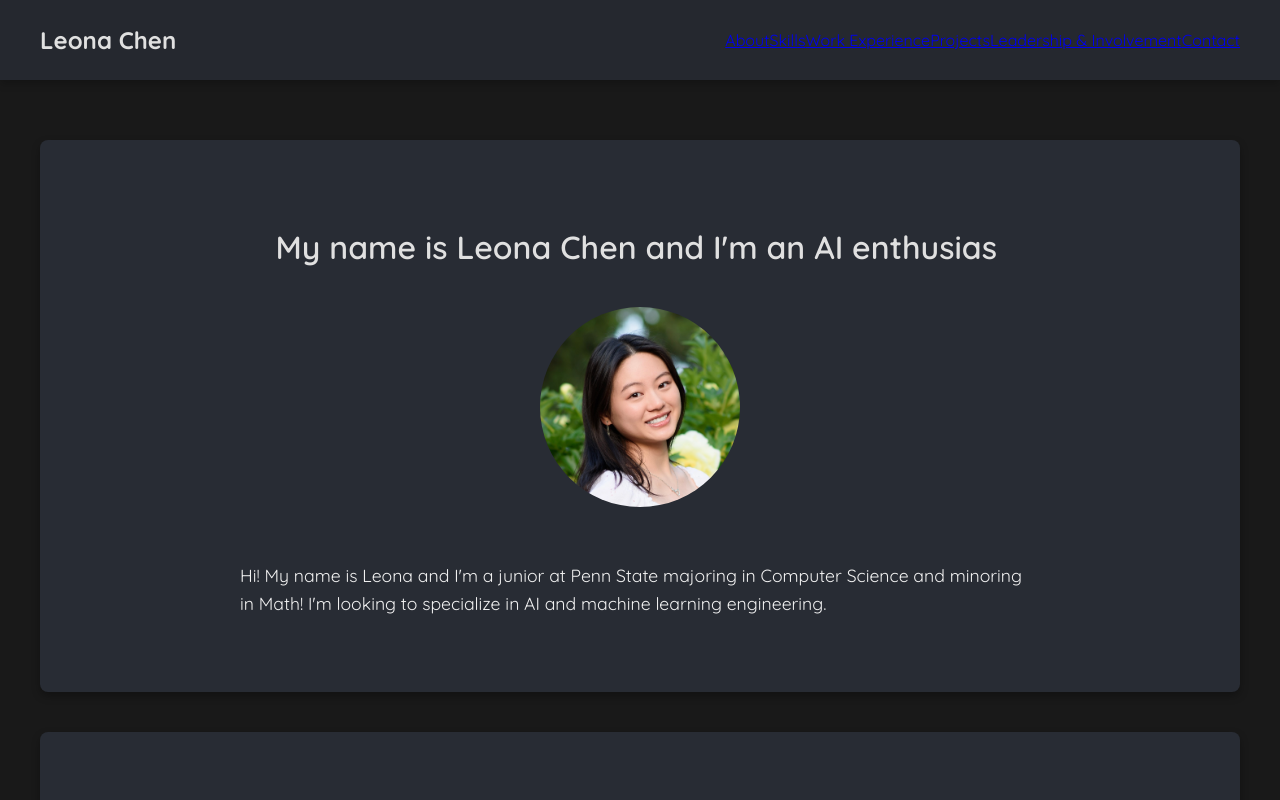
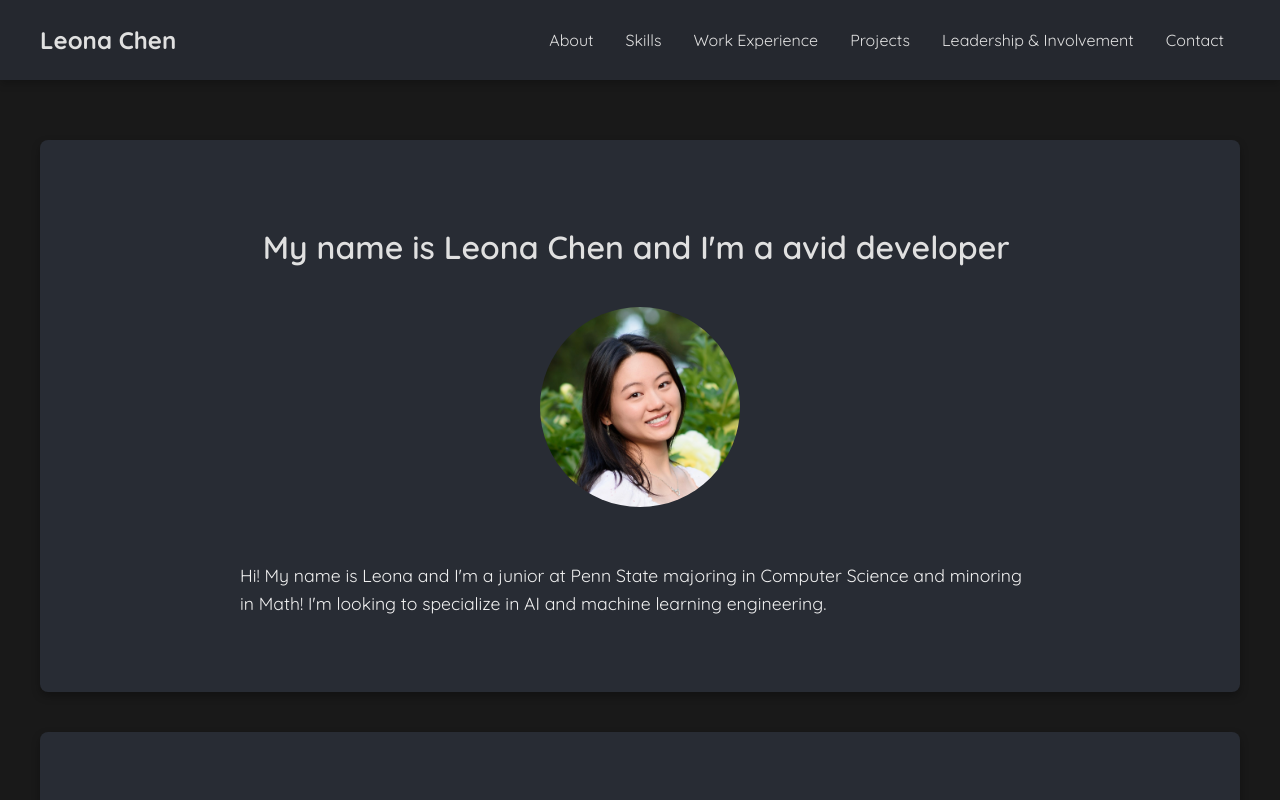
Before and after one commit to leonac24/portfolio, a React (Create React App) app: page / in a window 1280 px wide. Shown: the top 800 px of the page. Built offline with nearby package versions, Linux system fonts and the light colour scheme.

Commit message:
Update name animation

```diff
--- a/src/components/About.js
+++ b/src/components/About.js
@@ -26,9 +26,13 @@ const About = forwardRef((props, ref) => {
             1000,
             'My name is Leona Chen and I\'m a problem solver',
             2000,
+            'My name is Leona Chen and I\'m a avid developer',
+            2000,
+            'My name is Leona Chen and I\'m a computer scientist',
+            2000,
             'My name is Leona Chen and I\'m an AI enthusiast',
             2000,
-            'My name is Leona Chen and I\'m a student',
+            'My name is Leona Chen and I\'m a lifelong learner',
             2000,
           ]}
           wrapper="span"
--- a/src/components/Navbar.css
+++ b/src/components/Navbar.css
@@ -47,16 +47,17 @@
 .nav-menu {
   display: flex;
   align-items: center;
-  list-style: none;
   text-align: center;
-  margin: 0;
-  padding: 0;
 }
 
 .nav-item {
-  height: 80px; /* Thick state for nav items */
+  color: #e0e0e0;
   display: flex;
   align-items: center;
+  text-decoration: none;
+  padding: 0 1rem;
+  height: 80px; /* Thick state for nav items */
+  cursor: pointer;
   transition: height 0.3s ease-in-out; /* Smooth transition */
 }
 
@@ -64,17 +65,7 @@
   height: 60px; /* Thin state for nav items */
 }
 
-.nav-link {
-  color: #e0e0e0;
-  display: flex;
-  align-items: center;
-  text-decoration: none;
-  padding: 0 1rem;
-  height: 100%;
-  cursor: pointer;
-}
-
-.nav-link:hover {
+.nav-item:hover {
   color: #61dafb;
   transition: all 0.2s ease-in-out;
 }
@@ -118,16 +109,12 @@
   .nav-item {
     height: 60px; /* Default height for mobile nav items */
     width: 100%;
-  }
-
-  .nav-link {
     text-align: center;
     padding: 2rem;
-    width: 100%;
     display: table;
   }
 
-  .nav-link:hover {
+  .nav-item:hover {
     background-color: #1c1e21;
     color: #4dcfff;
     transition: all 0.2s ease;
```
Also changed, not shown: 11 other files (tests, documents, lock files or other folders).
